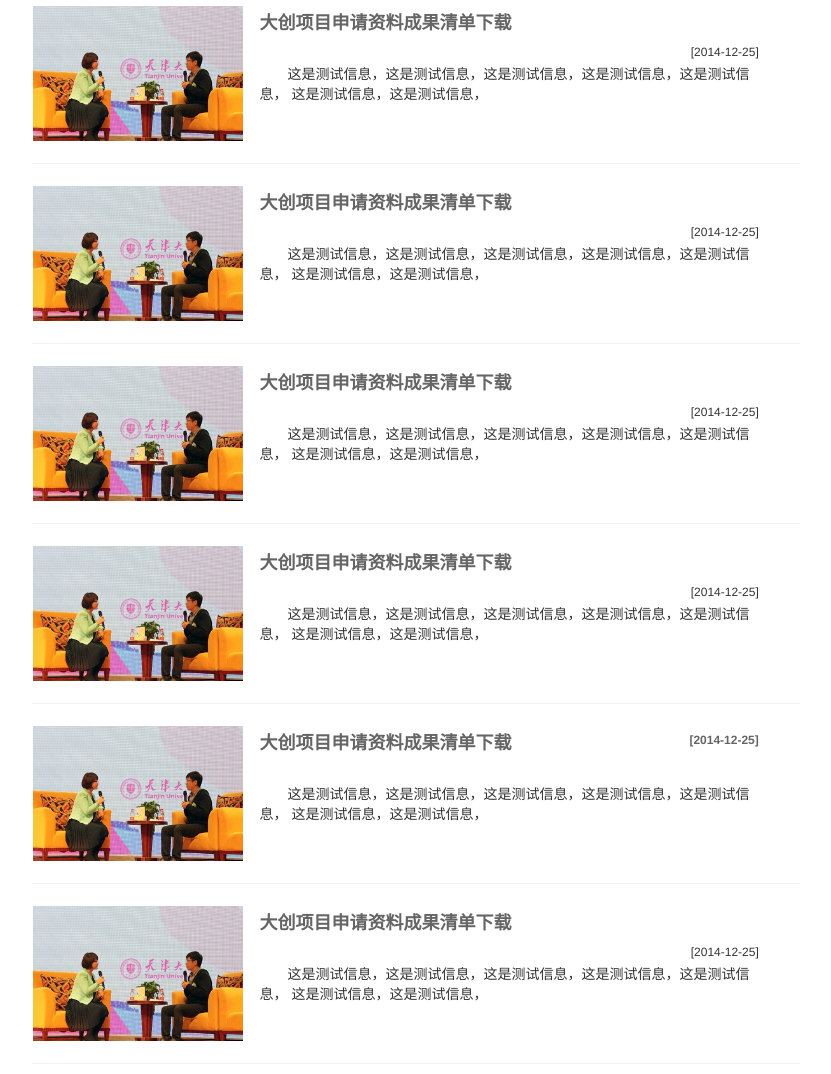
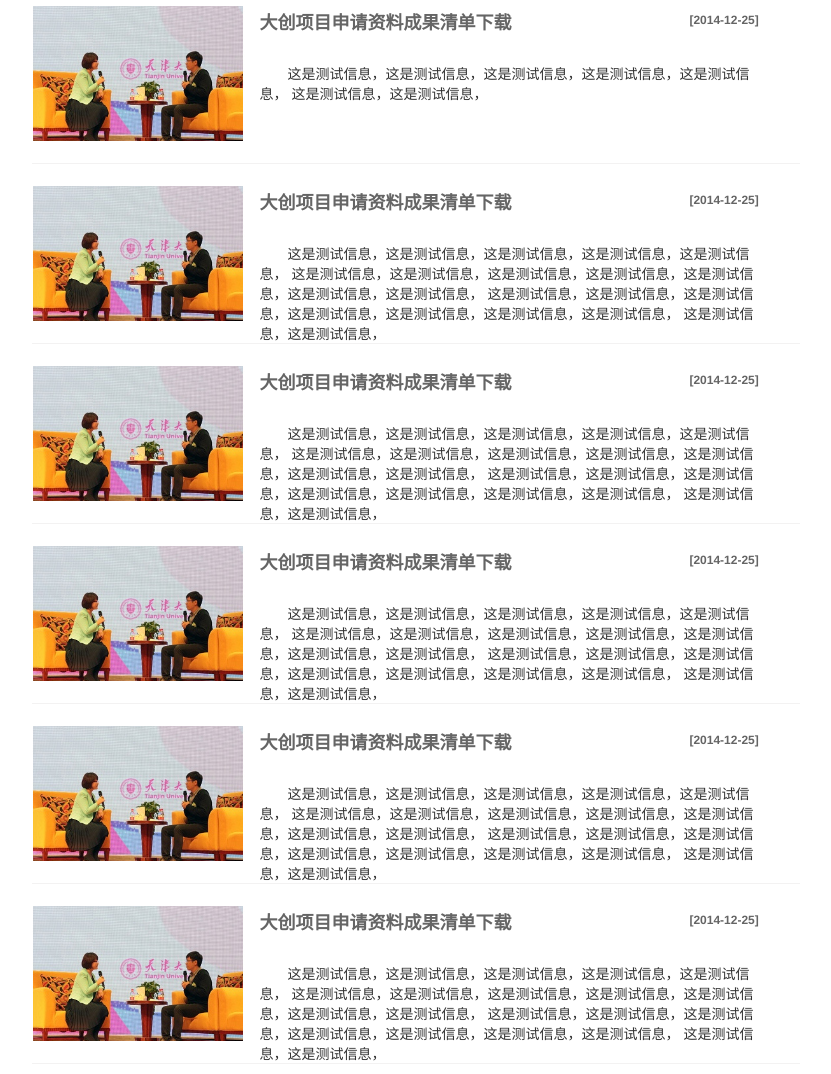
Before and after one commit to wemakebug/website-A-client, a plain HTML site: page html/dynamic/newsLists.html in a window 1280 px wide. Shown: the part 599-1673 px from the top of the page, without its empty margins (290-1121 px from the left). Drawn offline with Linux system fonts and the light colour scheme.

Commit message:
修改中心动态日期与标题不同行问题

```diff
--- a/css/style.css
+++ b/css/style.css
@@ -70,11 +70,6 @@ ul {
 	border-bottom:solid 1px #F3F2F2;
 	clear: both;
 }
-.box {
-	display: inline;
-	width: 100%;
-
-}
 .news-img {
 	margin:10 auto;
 	float: left;
--- a/html/dynamic/newsLists.html
+++ b/html/dynamic/newsLists.html
@@ -52,7 +52,6 @@
 			</div>
 			<div class="right-content-list">
 				<div class="right-content-item">
-					<div class="box">
 					<div class="news-img">
 					<img src="../../images/new1.png" alt="">
 					</div>
@@ -62,52 +61,7 @@
 						<p>这是测试信息，这是测试信息，这是测试信息，这是测试信息，这是测试信息，
 						这是测试信息，这是测试信息，这是测试信息，这是测试信息，这是测试信息，这是测试信息，这是测试信息， 这是测试信息，这是测试信息，这是测试信息，这是测试信息，这是测试信息，这是测试信息，这是测试信息， 这是测试信息，这是测试信息，</p>
 					</div>
-					</div>
 
-				</div>
-				<div class="right-content-item">
-					<div class="news-img">
-						<img src="../../images/new1.png" alt="">
-					</div>
-					<div class="news-text">
-						<h4>大创项目申请资料成果清单下载</h4>
-						<span>[2014-12-25]</span>
-						<p>这是测试信息，这是测试信息，这是测试信息，这是测试信息，这是测试信息，
-						这是测试信息，这是测试信息，</p>
-					</div>
-				</div>
-				<div class="right-content-item">
-					<div class="news-img">
-						<img src="../../images/new1.png" alt="">
-					</div>
-					<div class="news-text">
-						<h4>大创项目申请资料成果清单下载</h4>
-						<span>[2014-12-25]</span>
-						<p>这是测试信息，这是测试信息，这是测试信息，这是测试信息，这是测试信息，
-						这是测试信息，这是测试信息，</p>
-					</div>
-				</div>
-				<div class="right-content-item">
-					<div class="news-img">
-						<img src="../../images/new1.png" alt="">
-					</div>
-					<div class="news-text">
-						<h4>大创项目申请资料成果清单下载</h4>
-						<span>[2014-12-25]</span>
-						<p>这是测试信息，这是测试信息，这是测试信息，这是测试信息，这是测试信息，
-						这是测试信息，这是测试信息，</p>
-					</div>
-				</div>
-				<div class="right-content-item">
-					<div class="news-img">
-						<img src="../../images/new1.png" alt="">
-					</div>
-					<div class="news-text">
-						<h4>大创项目申请资料成果清单下载</h4>
-						<span>[2014-12-25]</span>
-						<p>这是测试信息，这是测试信息，这是测试信息，这是测试信息，这是测试信息，
-						这是测试信息，这是测试信息，</p>
-					</div>
 				</div>
 				<div class="right-content-item">
 					<div class="news-img">
@@ -124,10 +78,54 @@
 						<img src="../../images/new1.png" alt="">
 					</div>
 					<div class="news-text">
-						<h4>大创项目申请资料成果清单下载</h4>
-						<span>[2014-12-25]</span>
+						<h4>大创项目申请资料成果清单下载 <span>[2014-12-25]</span></h4>
+
 						<p>这是测试信息，这是测试信息，这是测试信息，这是测试信息，这是测试信息，
-						这是测试信息，这是测试信息，</p>
+						这是测试信息，这是测试信息，这是测试信息，这是测试信息，这是测试信息，这是测试信息，这是测试信息， 这是测试信息，这是测试信息，这是测试信息，这是测试信息，这是测试信息，这是测试信息，这是测试信息， 这是测试信息，这是测试信息，</p>
+					</div>
+				</div>
+				<div class="right-content-item">
+					<div class="news-img">
+						<img src="../../images/new1.png" alt="">
+					</div>
+					<div class="news-text">
+						<h4>大创项目申请资料成果清单下载 <span>[2014-12-25]</span></h4>
+
+						<p>这是测试信息，这是测试信息，这是测试信息，这是测试信息，这是测试信息，
+						这是测试信息，这是测试信息，这是测试信息，这是测试信息，这是测试信息，这是测试信息，这是测试信息， 这是测试信息，这是测试信息，这是测试信息，这是测试信息，这是测试信息，这是测试信息，这是测试信息， 这是测试信息，这是测试信息，</p>
+					</div>
+				</div>
+				<div class="right-content-item">
+					<div class="news-img">
+						<img src="../../images/new1.png" alt="">
+					</div>
+					<div class="news-text">
+						<h4>大创项目申请资料成果清单下载 <span>[2014-12-25]</span></h4>
+
+						<p>这是测试信息，这是测试信息，这是测试信息，这是测试信息，这是测试信息，
+						这是测试信息，这是测试信息，这是测试信息，这是测试信息，这是测试信息，这是测试信息，这是测试信息， 这是测试信息，这是测试信息，这是测试信息，这是测试信息，这是测试信息，这是测试信息，这是测试信息， 这是测试信息，这是测试信息，</p>
+					</div>
+				</div>
+				<div class="right-content-item">
+					<div class="news-img">
+						<img src="../../images/new1.png" alt="">
+					</div>
+					<div class="news-text">
+						<h4>大创项目申请资料成果清单下载 <span>[2014-12-25]</span></h4>
+
+						<p>这是测试信息，这是测试信息，这是测试信息，这是测试信息，这是测试信息，
+						这是测试信息，这是测试信息，这是测试信息，这是测试信息，这是测试信息，这是测试信息，这是测试信息， 这是测试信息，这是测试信息，这是测试信息，这是测试信息，这是测试信息，这是测试信息，这是测试信息， 这是测试信息，这是测试信息，</p>
+					</div>
+				</div>
+				<div class="right-content-item">
+					<div class="news-img">
+						<img src="../../images/new1.png" alt="">
+					</div>
+					<div class="news-text">
+						<h4>大创项目申请资料成果清单下载 <span>[2014-12-25]</span></h4>
+
+						<p>这是测试信息，这是测试信息，这是测试信息，这是测试信息，这是测试信息，
+						这是测试信息，这是测试信息，这是测试信息，这是测试信息，这是测试信息，这是测试信息，这是测试信息， 这是测试信息，这是测试信息，这是测试信息，这是测试信息，这是测试信息，这是测试信息，这是测试信息， 这是测试信息，这是测试信息，</p>
 					</div>
 				</div>
 			</div>
```
Also changed, not shown: content.html (deleted, +0 -10 lines), innovationPractice.html (+1 -1 lines). Lines whose indentation alone changed are shown as unchanged.
